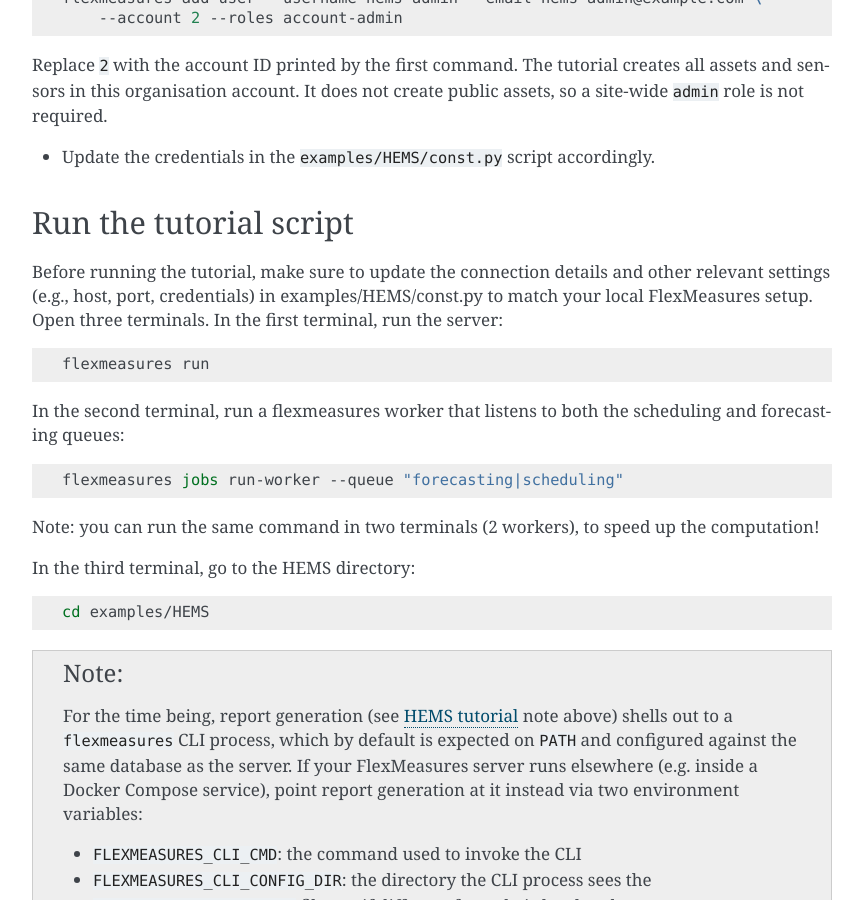
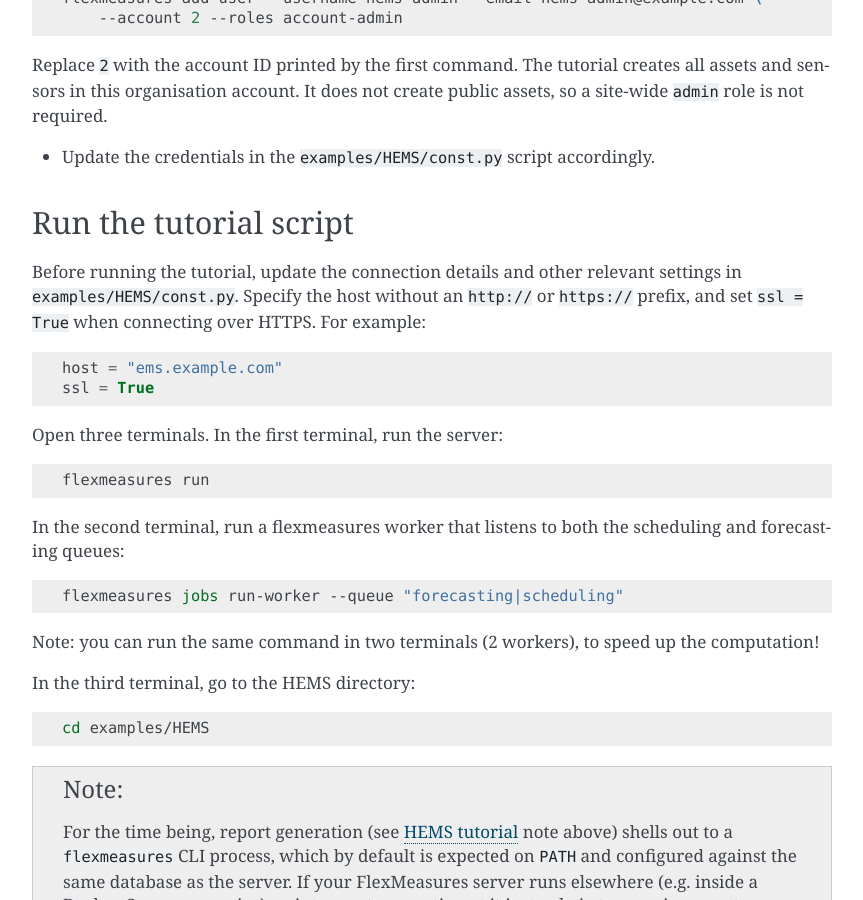
Before and after one commit to FlexMeasures/flexmeasures-client, a Sphinx documentation site: the page built from docs/HEMS.rst, in a window 1280 px wide and 900 px high, scrolled down 1612 px. Shown: the whole window, without its empty margins (338-1201 px from the left). Built offline with Sphinx 7.4.7, drawn with Linux system fonts in a browser that asks for light colours.

Commit message:
explain how to connect to https:// servers
Signed-off-by: Nicolas Höning <nicolas@seita.nl>

```diff
--- a/docs/HEMS.rst
+++ b/docs/HEMS.rst
@@ -61,7 +61,16 @@
 Run the tutorial script
 =======================
 
-Before running the tutorial, make sure to update the connection details and other relevant settings (e.g., host, port, credentials) in examples/HEMS/const.py to match your local FlexMeasures setup.
+Before running the tutorial, update the connection details and other relevant
+settings in ``examples/HEMS/const.py``. Specify the host without an ``http://``
+or ``https://`` prefix, and set ``ssl = True`` when connecting over HTTPS. For
+example:
+
+.. code-block:: python
+
+    host = "ems.example.com"
+    ssl = True
+
 Open three terminals. In the first terminal, run the server:
 
 .. code-block:: bash
```
